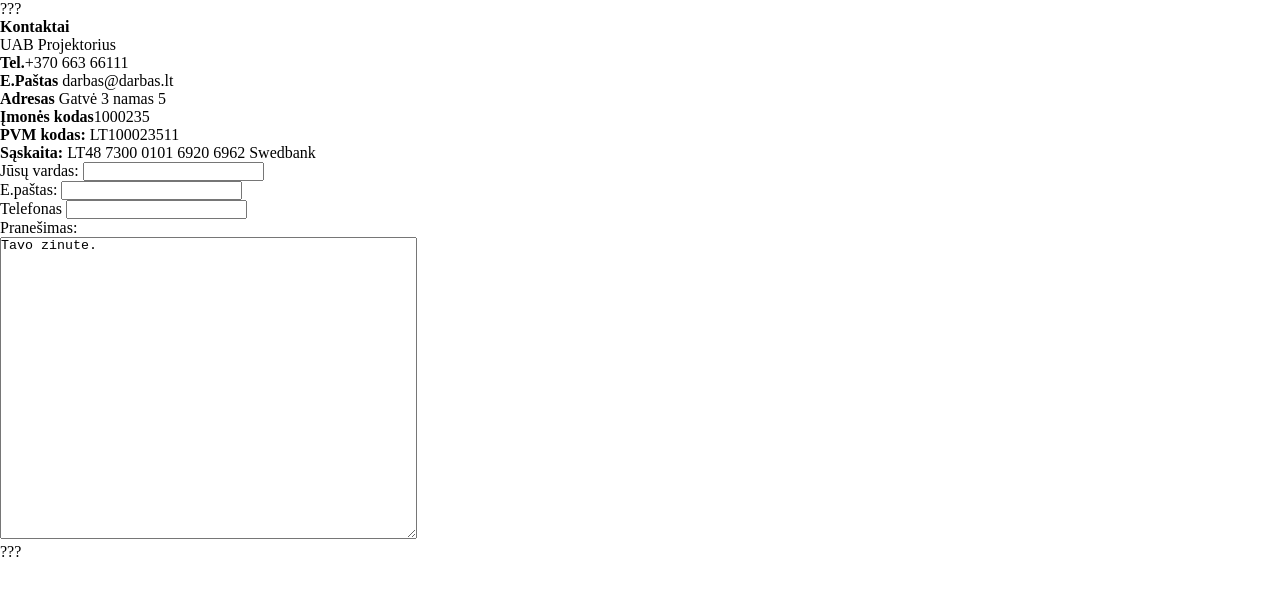
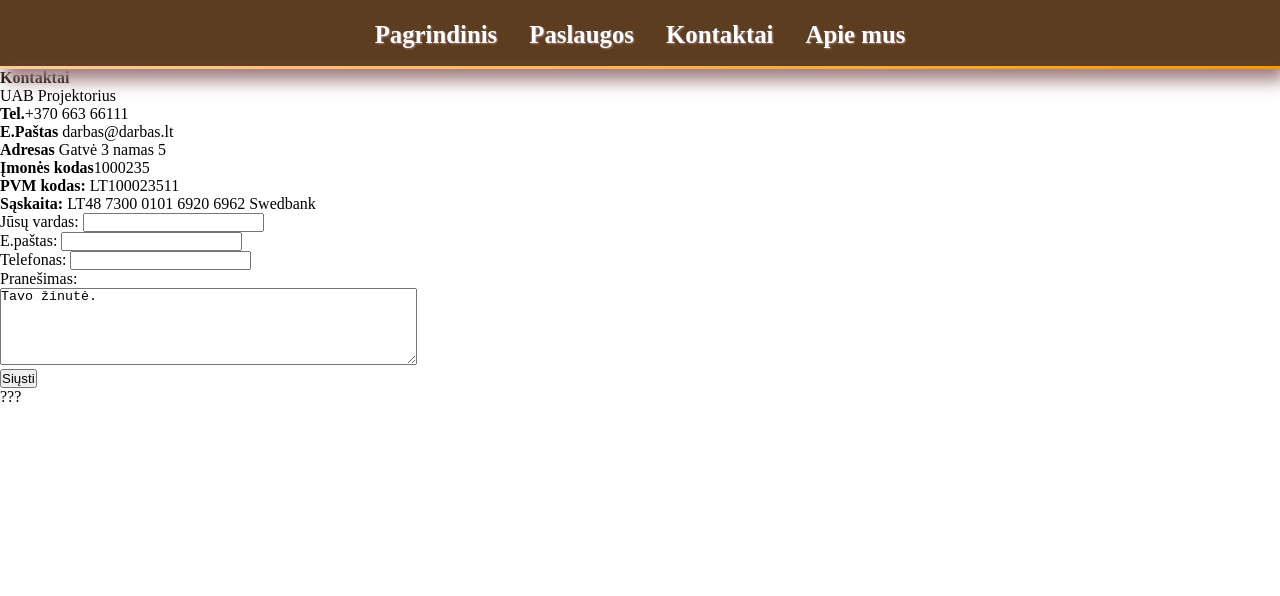
Before and after one commit to tautiz/250407JSM492VAK_grupinis, a plain HTML site: page index.html in a window 1280 px wide. Drawn offline with Linux system fonts and the light colour scheme.

Commit message:
created top nav bar css animation and nav bar html elements

```diff
--- a/assets/css/style.css
+++ b/assets/css/style.css
@@ -2,4 +2,79 @@
     margin: 0;
     padding: 0;
     box-sizing: border-box;
+}
+
+  .top-nav {
+    background-color: #5c3d1f;
+    padding: 1rem;
   }
+
+  .top-nav > ul {
+    list-style: none;
+    display: flex;
+    justify-content: center;
+
+  }
+
+  .top-nav li {
+    margin: 0 1rem;
+  }
+
+  .top-nav a {
+    color: white;
+    text-decoration: none;
+    font-size: 1.55rem;
+    line-height: 1.5;
+    font-weight: 700;
+    position: relative;
+    transition: color 0.3s ease;
+    text-shadow: 1px 1px 2px rgb(159, 124, 124);
+  }
+
+
+  .top-nav a::after {
+    content: '';
+    position: absolute;
+    height: 2px;
+    width: 0%;
+    bottom: -4px;
+    left: 50%;
+    background-color: whitesmoke;
+    transform: translateX(-50%);
+    transition: width 0.4s ease, opacity 0.4s ease;
+    opacity: 0.8;
+    box-shadow: 0 2px 4px rgb(159, 124, 124);
+  }
+
+
+  .top-nav a:hover::after {
+    width: 100%;
+  }
+
+  .top-nav a:hover {
+    color: #ffcc99;
+  }
+
+  .top-nav {
+    background-color: #5c3d1f;
+    padding: 1rem;
+    position: relative;
+    box-shadow: 5px 10px 15px rgba(159, 124, 124);
+  }
+
+  .top-nav::after {
+    content: '';
+    position: absolute;
+    bottom: 0;
+    left: 50%;
+    transform: translateX(-50%);
+    width: 0%;
+    height: 3px;
+    background: linear-gradient(to right, #ffcc99, #ff9900);
+    box-shadow: 5px 10px 20px rgba(159, 124, 124);
+    transition: width 0.6s ease;
+  }
+
+  .top-nav:hover::after {
+    width: 100%;
+  }
--- a/index.html
+++ b/index.html
@@ -7,7 +7,16 @@
     <title>Grupinis darbas</title>
 </head>
 <body>
-    <header>???</header>
+    <header>
+        <nav class="top-nav">
+            <ul>
+            <li><a href="index.html">Pagrindinis</a></li>
+            <li><a href="#">Paslaugos</a></li>
+            <li><a href="#">Kontaktai</a></li>
+            <li><a href="#">Apie mus</a></li>
+        </ul>
+    </nav>
+</header>
     <main>
         <div class="Kontaktai">
             <b>Kontaktai </b><br>
@@ -22,18 +31,22 @@
         </div>
         <div class="Forma">
             <form action="http://localhost:8080/kontaktai" method="POST" target="_blank">
-                <label for="var">Jūsų vardas:  </label>
+                <label for="var">Jūsų vardas:</label>
                 <input name="firstname" type="text" id="var" required /><br>
-                <label for="eml">E.paštas: </label>
-                <input name="firstname" type="email" id="eml" required /><br>
-                <label for="tel">Telefonas </label>
-                <input name="firstname" type="email" id="tel" required /><br>
-                <label for="var">Pranešimas:</lable><br>
-                <label for="zinute">
-                <textarea name="message" rows="20" cols="50" id="zinute">Tavo zinute.</textarea>
 
+                <label for="eml">E.paštas:</label>
+                <input name="email" type="email" id="eml" required /><br>
 
+                <label for="tel">Telefonas:</label>
+                <input name="phone" type="tel" id="tel" required /><br>
+
+                <label for="zinute">Pranešimas:</label><br>
+                <textarea name="message" rows="5" cols="50" id="zinute" required>Tavo žinutė.</textarea><br>
+
+                <button type="submit">Siųsti</button>
+            </form>
         </div>
+
     </main>
     <footer>???</footer>
 </body>
```
